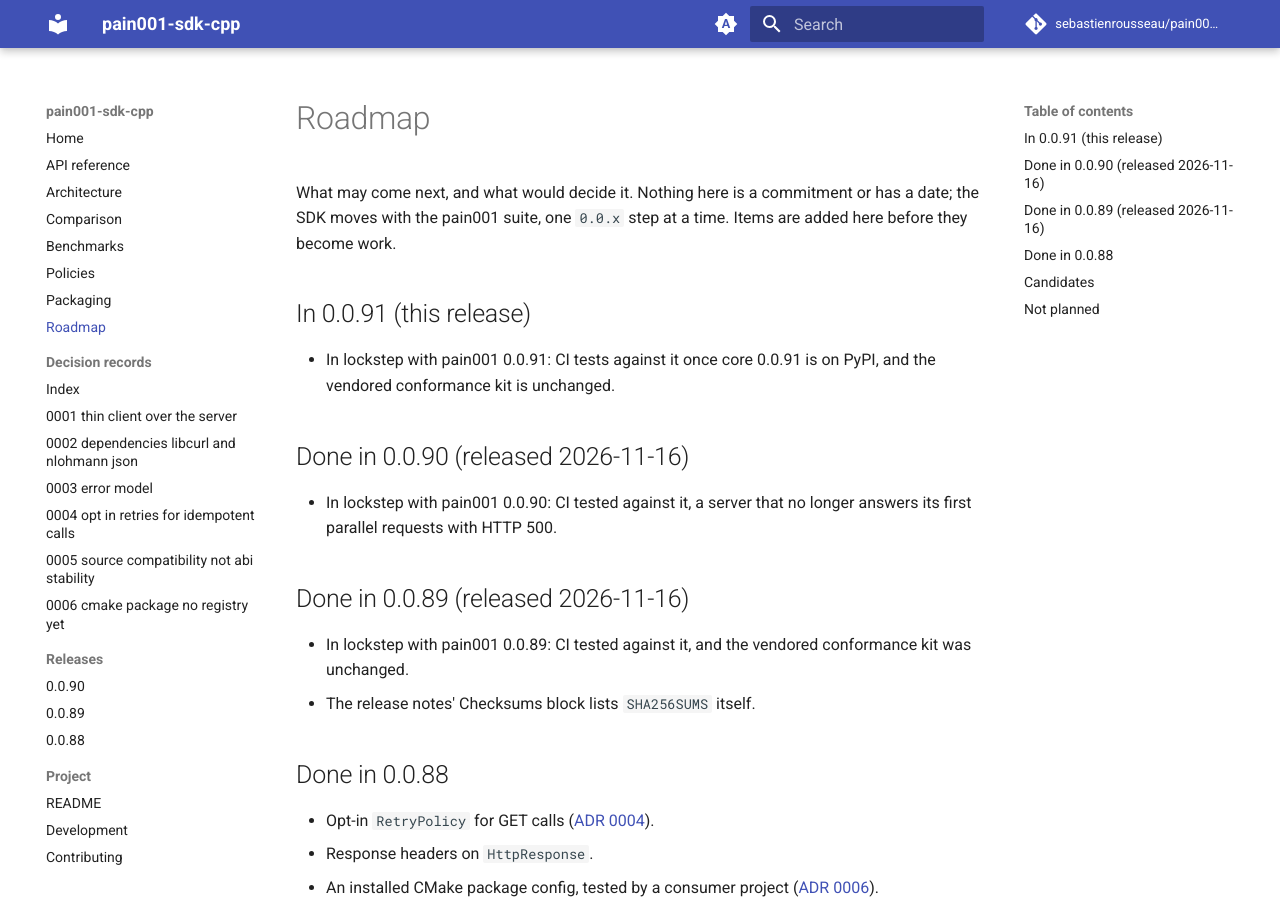
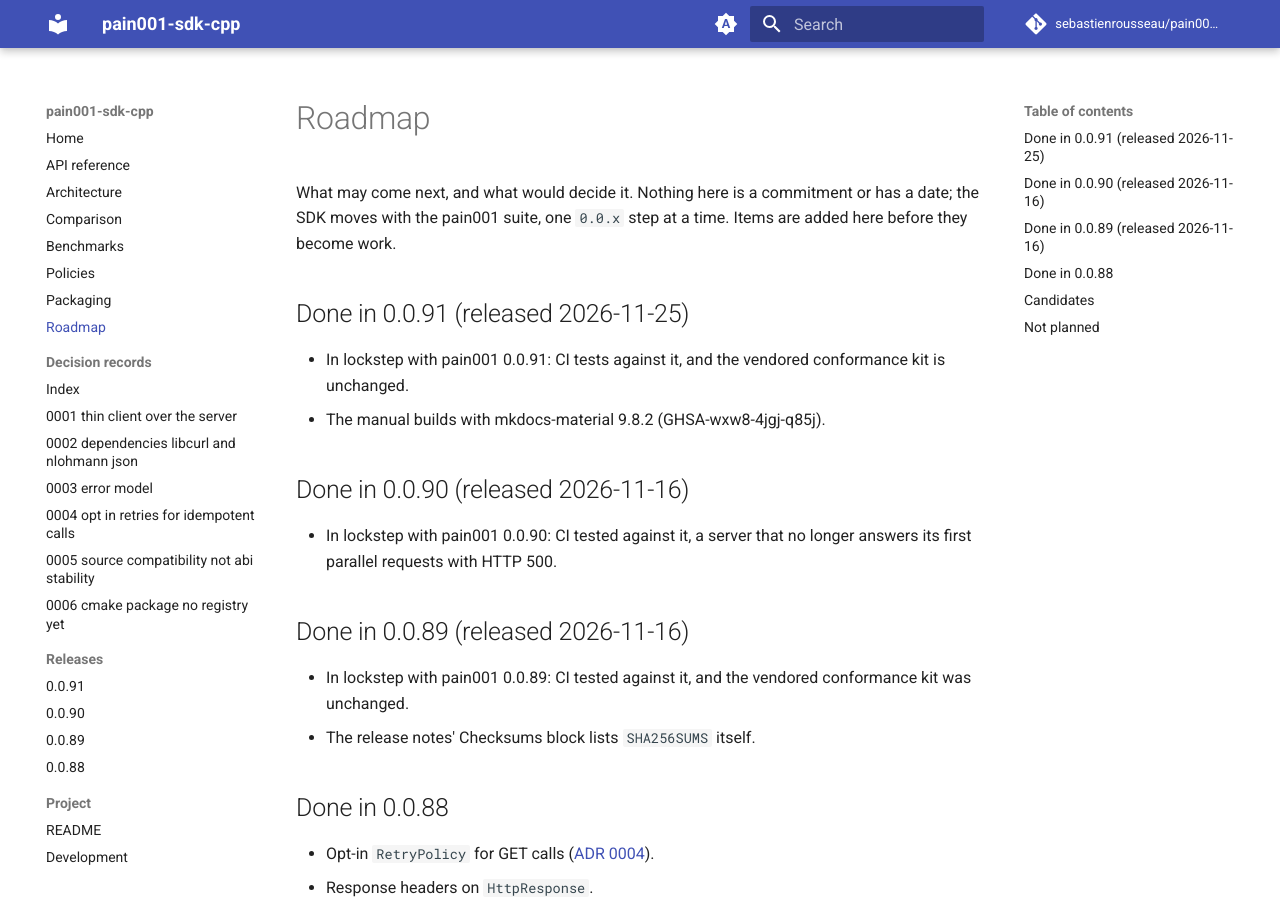
Before and after one commit to sebastienrousseau/pain001-sdk-cpp, an MkDocs documentation site: the page built from docs/ROADMAP.md, in a window 1280 px wide and 900 px high. Built offline with MkDocs 1.6.1 and Material for MkDocs 9.7.7, drawn with Linux system fonts in a browser that asks for light colours; comment, search, counter and statistics services are not loaded.

Commit message:
chore(release): prepare 0.0.91
Dates the 0.0.91 section 2026-11-25, in lockstep with pain001 0.0.91,
now on PyPI. CI's conformance server moves to pain001[api]==0.0.91:
ci/server-requirements.txt is regenerated with its header command and
its pain001 hashes match PyPI's wheel and sdist. The vendored
conformance kit is byte-identical to core v0.0.91's, which is unchanged
since 0.0.90, so it is not touched.

The release highlights, roadmap, CITATION date and the statements that
name the server CI tests against (install snippets, requirements, the
support notes and the bug form's placeholder) move to 0.0.91; rows and
sections that record earlier releases stay as they were.

---
THE ARCHITECT ᛫ Sebastien Rousseau ᛫ https://sebastienrousseau.com
THE ENGINE ᛞ EUXIS ᛫ Enterprise Unified Execution Intelligence System ᛫ https://euxis.co

Assisted-by: Claude Code:claude-opus-5-5 uv pip-audit
Co-Authored-By: Claude Opus 5.5 <noreply@anthropic.com>
Signed-off-by: Sebastien Rousseau <sebastienrousseau@users.noreply.github.com>

```diff
--- a/docs/ROADMAP.md
+++ b/docs/ROADMAP.md
@@ -6,10 +6,11 @@ What may come next, and what would decide it. Nothing here is a
 commitment or has a date; the SDK moves with the pain001 suite, one
 `0.0.x` step at a time. Items are added here before they become work.
 
-## In 0.0.91 (this release)
+## Done in 0.0.91 (released 2026-11-25)
 
-- In lockstep with pain001 0.0.91: CI tests against it once core
-  0.0.91 is on PyPI, and the vendored conformance kit is unchanged.
+- In lockstep with pain001 0.0.91: CI tests against it, and the
+  vendored conformance kit is unchanged.
+- The manual builds with mkdocs-material 9.8.2 (GHSA-wxw8-4jgj-q85j).
 
 ## Done in 0.0.90 (released 2026-11-16)
 
--- a/mkdocs.yml
+++ b/mkdocs.yml
@@ -72,6 +72,7 @@ nav:
       - adr/0005-source-compatibility-not-abi-stability.md
       - adr/0006-cmake-package-no-registry-yet.md
   - Releases:
+      - 0.0.91: releases/0.0.91.md
       - 0.0.90: releases/0.0.90.md
       - 0.0.89: releases/0.0.89.md
       - 0.0.88: releases/0.0.88.md
```
Also changed, not shown: CHANGELOG.md (+4 -2 lines), CONTRIBUTING.md (+1 -1 lines), docs/releases/0.0.91.md (added, +12 -0 lines), 4 other files.
